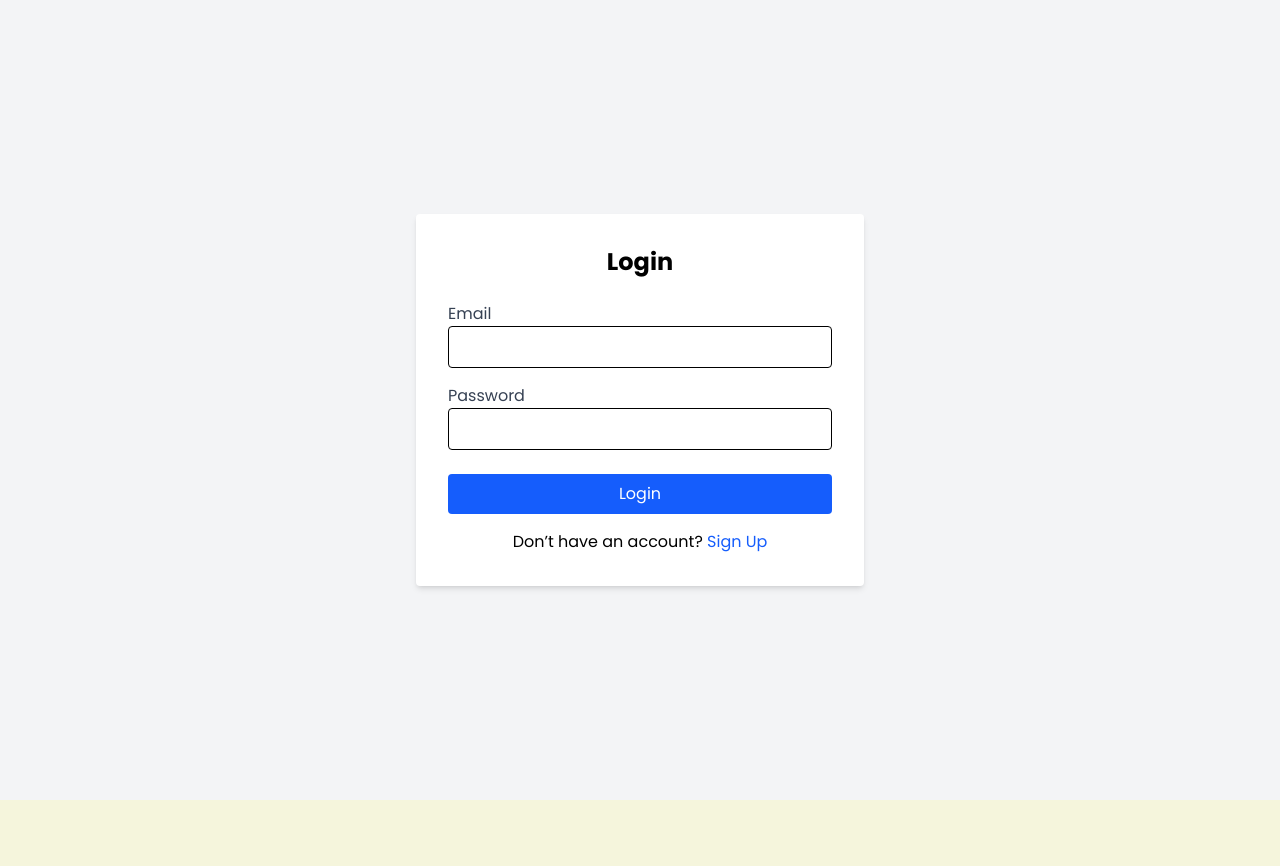
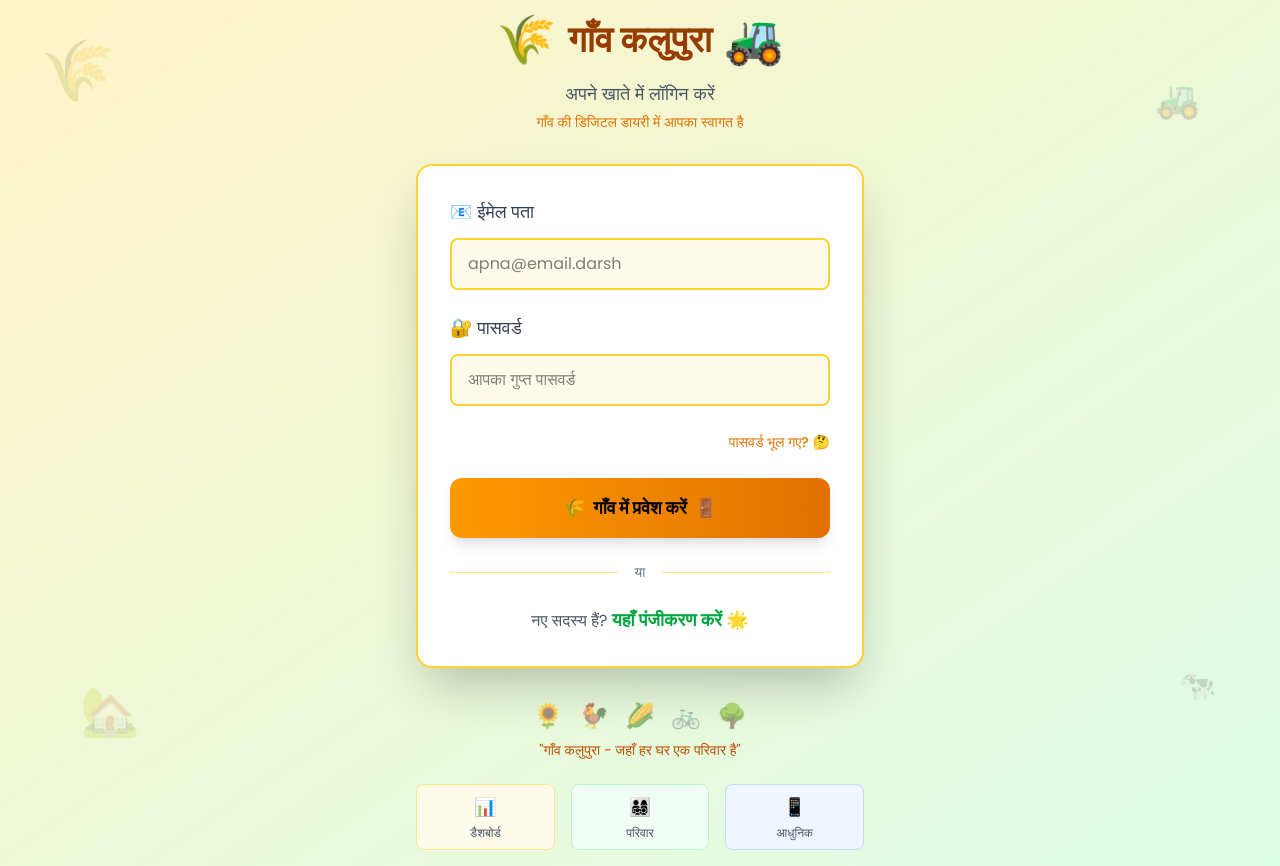
Before and after one commit to bhavy-sharma/Kalupura, a Next.js app in the folder client/: page /login in a window 1280 px wide. Before the commit the page ends 800 px from the top, so only its background shows below. Built offline with nearby package versions, Linux system fonts and the light colour scheme.

Commit message:
Login done

```diff
--- a/client/app/login/page.jsx
+++ b/client/app/login/page.jsx
@@ -7,11 +7,13 @@ export default function LoginPage() {
   const [email, setEmail] = useState('');
   const [password, setPassword] = useState('');
   const [error, setError] = useState('');
+  const [isLoading, setIsLoading] = useState(false);
   const router = useRouter();
 
   const handleSubmit = async (e) => {
     e.preventDefault();
     setError('');
+    setIsLoading(true);
 
     try {
       const res = await fetch('/api/auth/login', {
@@ -23,57 +25,174 @@ export default function LoginPage() {
       const data = await res.json();
 
       if (res.ok) {
-        // JWT token ko localStorage ya cookies mein save kar (security ke liye httpOnly cookies better hain)
+        // JWT token ko localStorage mein save karenge
         localStorage.setItem('token', data.token);
-        router.push('/dashboard'); // ya jahan bhi redirect karna ho
+        localStorage.setItem('user', JSON.stringify(data.user));
+
+        // Success notification with village theme
+        setTimeout(() => {
+          router.push('/dashboard');
+        }, 1000);
       } else {
-        setError(data.message || 'Login failed');
+        setError(data.message || 'लॉगिन विफल। कृपया पुनः प्रयास करें।');
       }
     } catch (err) {
-      setError('Something went wrong');
+      setError('कुछ गड़बड़ हुई। कृपया अपना कनेक्शन जाँचें।');
+    } finally {
+      setIsLoading(false);
     }
   };
 
+  // Reusable Input Field Component
+  const InputField = ({ label, type, value, onChange, placeholder, required = false }) => (
+    <div className="mb-6">
+      <label className="block text-gray-700 mb-3 font-medium text-lg">{label}</label>
+      <input
+        type={type}
+        value={value}
+        onChange={onChange}
+        placeholder={placeholder}
+        className="w-full px-4 py-3 border-2 border-amber-300 rounded-lg focus:ring-2 focus:ring-amber-500 focus:border-transparent transition-all duration-200 bg-amber-50"
+        required={required}
+        disabled={isLoading}
+      />
+    </div>
+  );
+
   return (
-    <div className="flex items-center justify-center min-h-screen bg-gray-100">
-      <div className="w-full max-w-md p-8 bg-white rounded shadow-md">
-        <h2 className="text-2xl font-bold text-center mb-6">Login</h2>
-        {error && <p className="text-red-500 text-center mb-4">{error}</p>}
+    <div className="flex items-center justify-center min-h-screen bg-gradient-to-br from-amber-100 to-green-100 p-4">
+      {/* Background Decorative Elements */}
+      <div className="fixed top-10 left-10 text-6xl opacity-20">🌾</div>
+      <div className="fixed top-20 right-20 text-4xl opacity-20">🚜</div>
+      <div className="fixed bottom-16 left-20 text-5xl opacity-20">🏡</div>
+      <div className="fixed bottom-24 right-16 text-3xl opacity-20">🐄</div>
+
+      <div className="w-full max-w-md">
+        {/* Village Header */}
+        <div className="text-center mb-8">
+          <div className="flex justify-center items-center mb-4">
+            <span className="text-5xl mr-3">🌾</span>
+            <h1 className="text-4xl font-bold text-amber-800">गाँव कलुपुरा</h1>
+            <span className="text-5xl ml-3">🚜</span>
+          </div>
+          <p className="text-gray-600 text-lg">अपने खाते में लॉगिन करें</p>
+          <p className="text-amber-600 text-sm mt-1">गाँव की डिजिटल डायरी में आपका स्वागत है</p>
+        </div>
+
+        {/* Login Card */}
+        <div className="bg-white p-8 rounded-2xl shadow-2xl border-2 border-amber-300">
+          {error && (
+            <div className="bg-red-100 border border-red-400 text-red-700 px-4 py-3 rounded-lg mb-6 flex items-center">
+              <span className="text-xl mr-2">⚠️</span>
+              <span>{error}</span>
+            </div>
+          )}
+
           <form onSubmit={handleSubmit}>
-          <div className="mb-4">
-            <label className="block text-gray-700">Email</label>
-            <input
+            <InputField
+              label="📧 ईमेल पता"
               type="email"
               value={email}
               onChange={(e) => setEmail(e.target.value)}
-              className="w-full px-3 py-2 border rounded"
+              placeholder="apna@email.darsh"
               required
             />
-          </div>
-          <div className="mb-6">
-            <label className="block text-gray-700">Password</label>
-            <input
+
+            <InputField
+              label="🔐 पासवर्ड"
               type="password"
               value={password}
               onChange={(e) => setPassword(e.target.value)}
-              className="w-full px-3 py-2 border rounded"
+              placeholder="आपका गुप्त पासवर्ड"
               required
             />
+
+            {/* Forgot Password Link */}
+            <div className="text-right mb-6">
+              <a
+                href="/forgot-password"
+                className="text-amber-600 hover:text-amber-800 text-sm font-medium hover:underline"
+              >
+                पासवर्ड भूल गए? 🤔
+              </a>
             </div>
+
+            {/* Submit Button */}
             <button
               type="submit"
-            className="w-full bg-blue-600 text-white py-2 rounded hover:bg-blue-700"
+              disabled={isLoading}
+              className={`w-full py-4 rounded-xl font-bold text-lg transition-all duration-300 shadow-lg flex items-center justify-center ${
+                isLoading
+                  ? 'bg-gray-400 cursor-not-allowed'
+                  : 'bg-gradient-to-r from-amber-500 to-amber-600 hover:from-amber-600 hover:to-amber-700 hover:shadow-xl'
+              }`}
             >
-            Login
+              {isLoading ? (
+                <>
+                  <span className="mr-2">⏳</span>
+                  लॉगिन हो रहा है...
+                </>
+              ) : (
+                <>
+                  <span className="mr-2">🌾</span>
+                  गाँव में प्रवेश करें
+                  <span className="ml-2">🚪</span>
+                </>
+              )}
             </button>
           </form>
-        <p className="mt-4 text-center">
-          Don’t have an account?{' '}
-          <a href="/signup" className="text-blue-600 hover:underline">
-            Sign Up
+
+          {/* Divider */}
+          <div className="flex items-center my-6">
+            <div className="flex-1 border-t border-amber-200"></div>
+            <span className="px-4 text-gray-500 text-sm">या</span>
+            <div className="flex-1 border-t border-amber-200"></div>
+          </div>
+
+          {/* Sign Up Link */}
+          <div className="text-center">
+            <p className="text-gray-600">
+              नए सदस्य हैं?{' '}
+              <a
+                href="/signup"
+                className="text-green-600 hover:text-green-800 font-semibold text-lg hover:underline"
+              >
+                यहाँ पंजीकरण करें 🌟
               </a>
             </p>
           </div>
         </div>
+
+        {/* Village Footer */}
+        <div className="text-center mt-8">
+          <div className="flex justify-center space-x-4 text-2xl opacity-60 mb-2">
+            <span>🌻</span>
+            <span>🐓</span>
+            <span>🌽</span>
+            <span>🚲</span>
+            <span>🌳</span>
+          </div>
+          <p className="text-amber-700 text-sm">
+            "गाँव कलुपुरा - जहाँ हर घर एक परिवार है"
+          </p>
+        </div>
+
+        {/* Features Highlight */}
+        <div className="grid grid-cols-3 gap-4 mt-6 text-center">
+          <div className="bg-amber-50 p-2 rounded-lg border border-amber-200">
+            <span className="text-lg">📊</span>
+            <p className="text-xs text-gray-600 mt-1">डैशबोर्ड</p>
+          </div>
+          <div className="bg-green-50 p-2 rounded-lg border border-green-200">
+            <span className="text-lg">👨‍👩‍👧‍👦</span>
+            <p className="text-xs text-gray-600 mt-1">परिवार</p>
+          </div>
+          <div className="bg-blue-50 p-2 rounded-lg border border-blue-200">
+            <span className="text-lg">📱</span>
+            <p className="text-xs text-gray-600 mt-1">आधुनिक</p>
+          </div>
+        </div>
+      </div>
+    </div>
   );
 }
```
Lines whose indentation alone changed are shown as unchanged.
